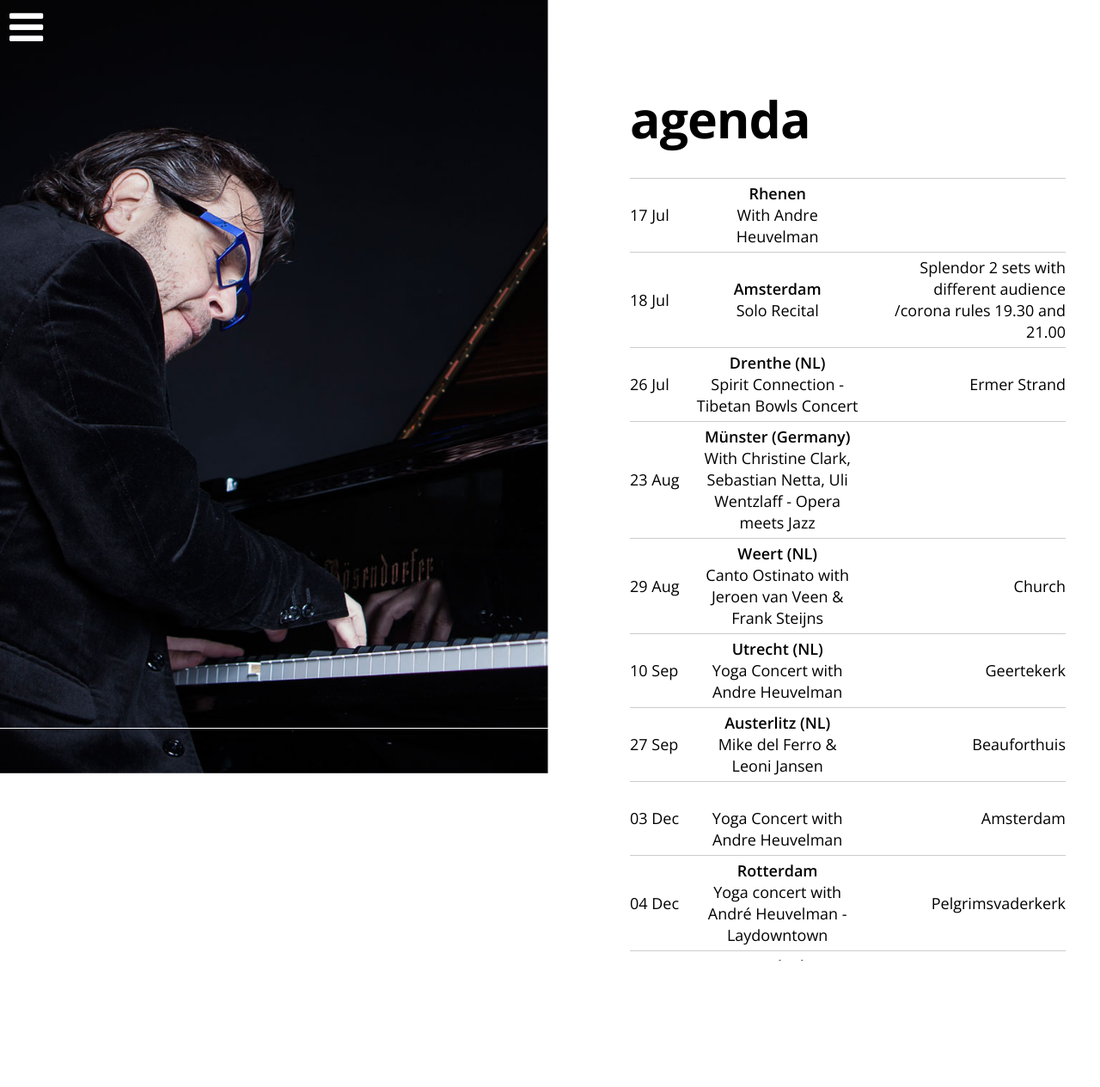
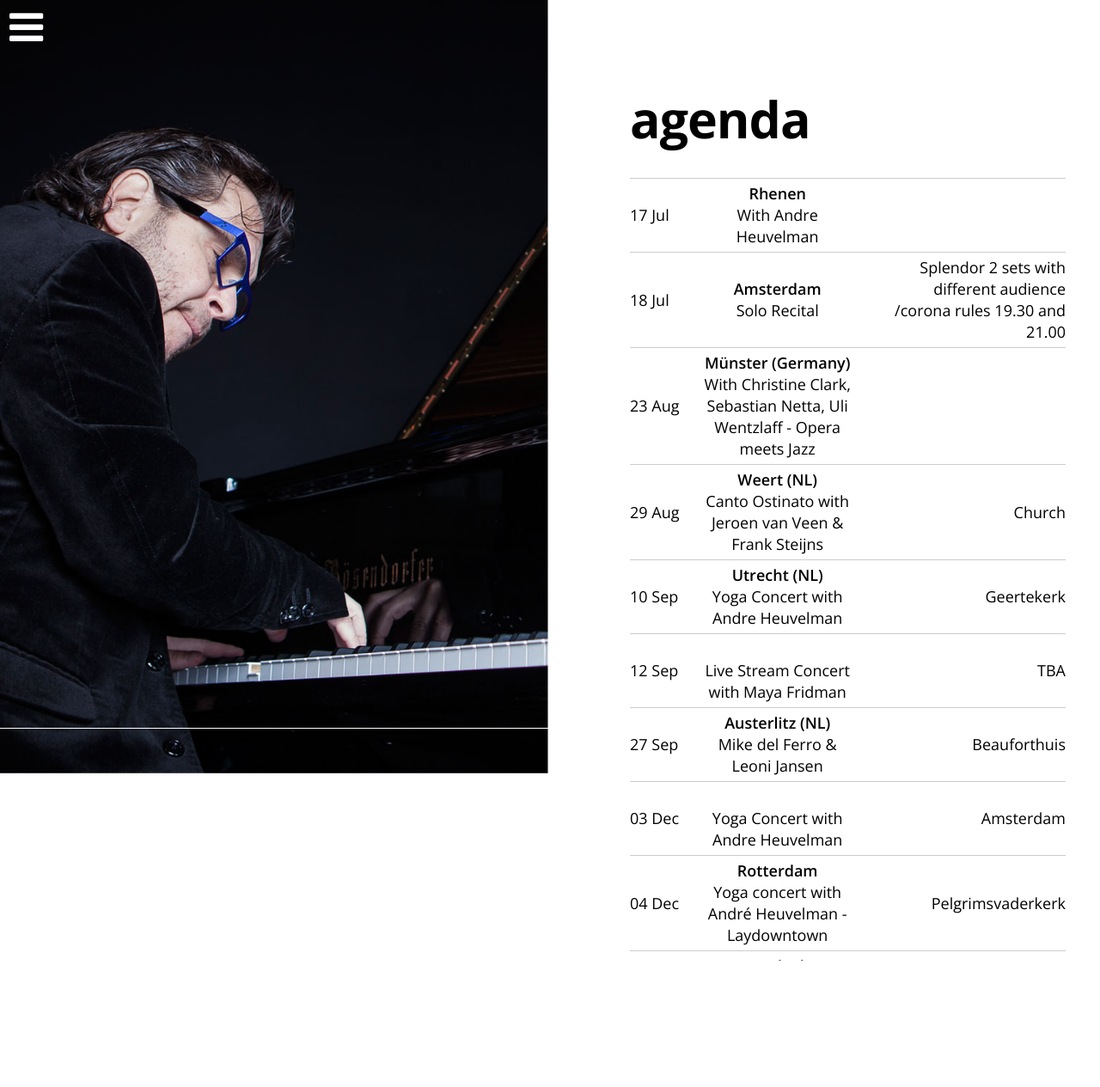
Before and after one commit to mikedelferro/website, a Jekyll site: the page built from agenda.html, in a window 1280 px wide. Shown: the whole page at 86% size. Built offline with Jekyll 4.4.1, drawn with Linux system fonts in a browser that asks for light colours; nearby versions of some CDN libraries.

Commit message:
Updated '_data/gigs.yml' via CloudCannon

```diff
--- a/_data/gigs.yml
+++ b/_data/gigs.yml
@@ -29,11 +29,11 @@ items:
     location: Down Town
     venue: Veenendaal (NL)
     url: 'https://laydowntown.com/'
-  - title: Spirit Connection -Tibetan Bowls Concert
-    date: 2020-07-26 20:00:00
-    location: Ermer Strand
-    venue: Drenthe (NL)
-    url: 'https://www.wij-zijn-tijdloos.nl/'
+  - title: Live Stream Concert with Maya Fridman
+    date: 2020-09-12 20:00:00
+    location: TBA
+    venue:
+    url: facebook.com/mikedelferro2
   - title: Solo Recital
     date: 2020-07-18 19:30:00
     location: Splendor   2 sets with different audience  /corona rules  19.30 and 21.00
```
